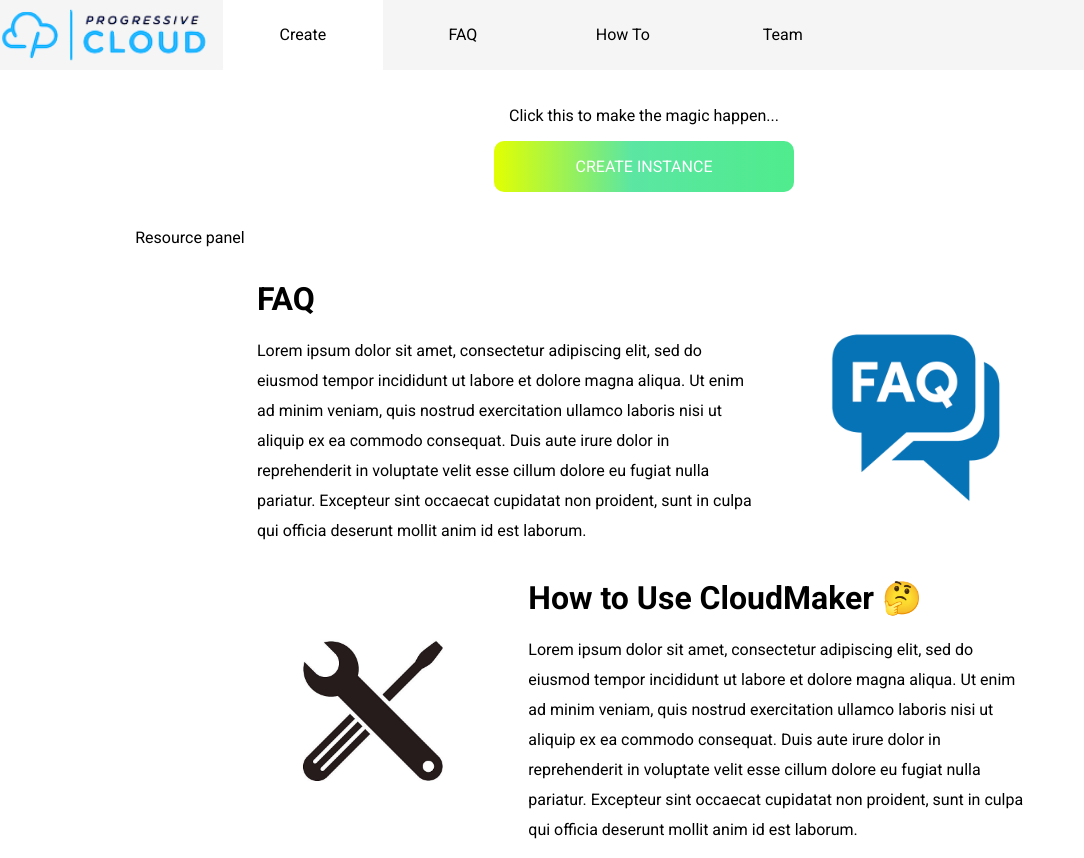
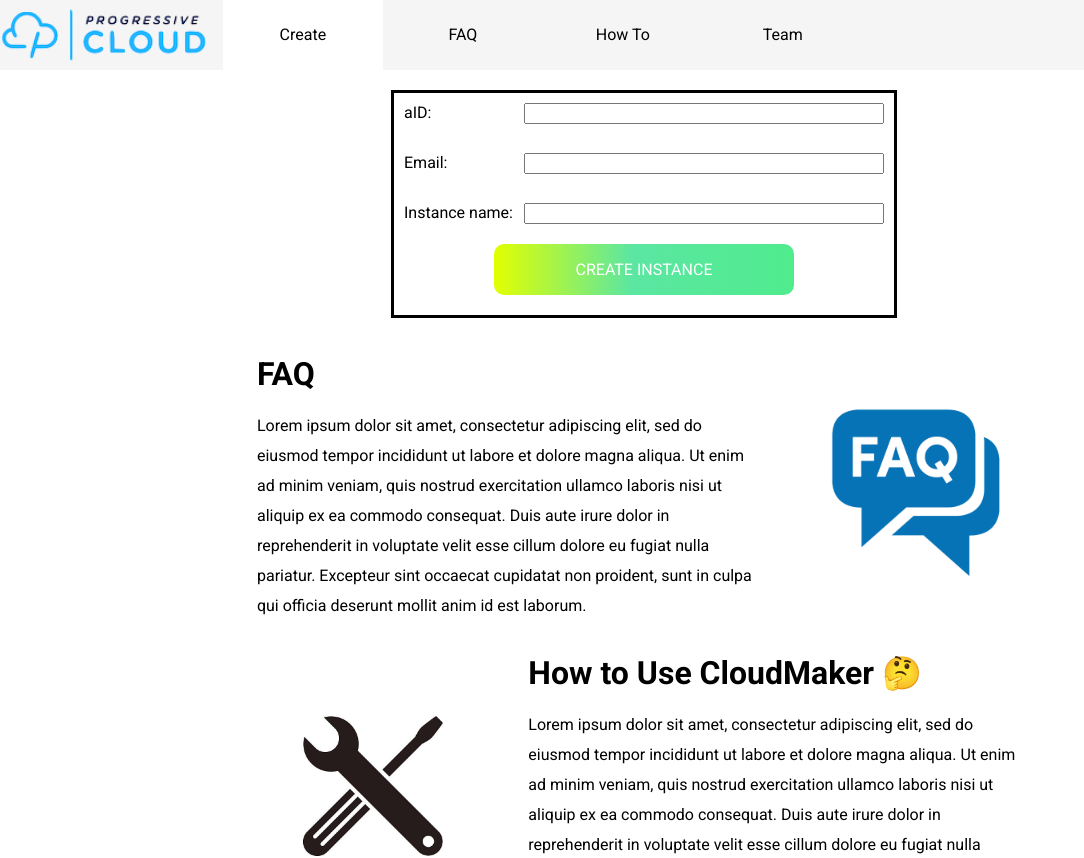
Before and after one commit to loganFry/CloudMakerUI, an Angular app: page / in a window 1280 px wide. Shown: the top 858 px of the page, without its empty margins (0-1084 px from the left). Built offline with nearby package versions, Linux system fonts and the light colour scheme.

Commit message:
Add basic resource panel

```diff
--- a/src/app/app.component.html
+++ b/src/app/app.component.html
@@ -1,6 +1,5 @@
 <app-header></app-header>
 <div class="main-container">
-  <app-creation-button class="main-container-item"></app-creation-button>
   <app-resource-panel class="main-container-item"></app-resource-panel>
   <app-info class="main-container-item"></app-info>
   <app-team-members class="main-container-item"></app-team-members>
--- a/src/app/creation-button/creation-button.component.html
+++ b/src/app/creation-button/creation-button.component.html
@@ -1,4 +1,4 @@
 <div class="btn-container">
-    <p>Click this to make the magic happen...</p>
+    <!-- <p>Click this to make the magic happen...</p> -->
     <button (click)="CreateInstance()" class="creation-btn">Create Instance</button>
 </div>
--- a/src/app/header/header.component.ts
+++ b/src/app/header/header.component.ts
@@ -20,6 +20,7 @@ export class HeaderComponent implements OnInit {
               const current = document.getElementsByClassName('active');
               current[0].className = current[0].className.replace(' active', '');
               this.className += ' active';
+              window.scrollBy(0, 700);
           });
       }
   }
--- a/src/app/resource-panel/resource-panel.component.html
+++ b/src/app/resource-panel/resource-panel.component.html
@@ -1,3 +1,11 @@
-<div id="rpanel" class="anchor">
-    <p>Resource panel</p>
+<div id="resource-panel">
+    <form>
+        <span class="label">aID:</span>
+        <input type="text" name="aid"> <br>
+        <span class="label">Email:</span>
+        <input type="text" name="email"> <br>
+        <span class="label">Instance name:</span>
+        <input type="text" name="name">
+    </form>
+    <app-creation-button></app-creation-button>
 </div>
--- a/src/app/resource-panel/resource-panel.component.scss
+++ b/src/app/resource-panel/resource-panel.component.scss
@@ -0,0 +1,22 @@
+#resource-panel {
+    border: black 3px solid;
+    width: 500px;
+    margin: 20px auto;
+}
+
+form {
+    display: grid;
+    padding: 10px 10px 0 10px;
+    grid-template-columns: 25% auto;
+    grid-row-gap: 5px;
+}
+
+form .label {
+    grid-column-start: 1;
+    grid-column-end: 2;
+}
+
+form input {
+    grid-column-start: 2;
+    grid-column-end: 3;
+}
```
Also changed, not shown: src/assets/cloud_logo copy.png (added).
